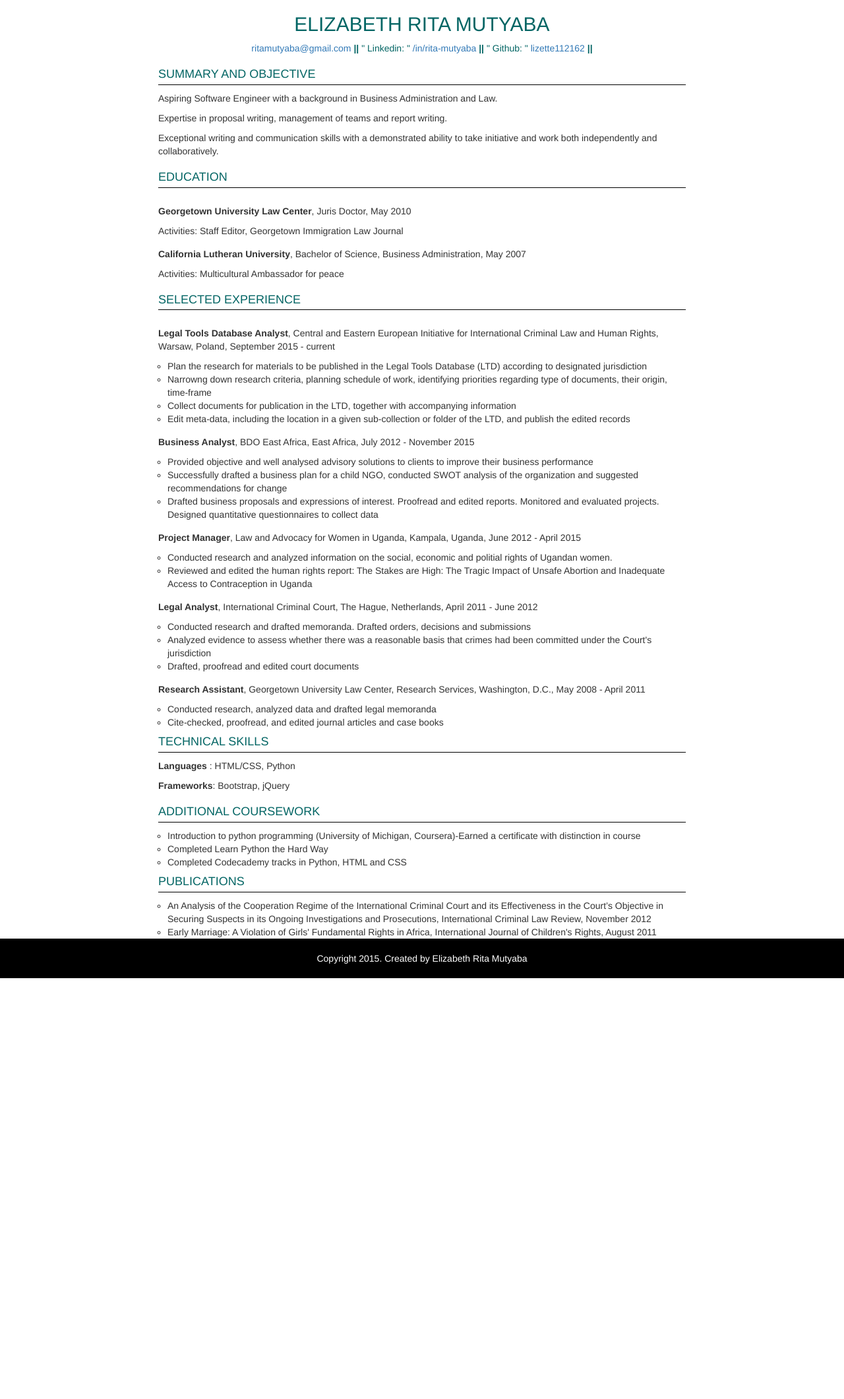
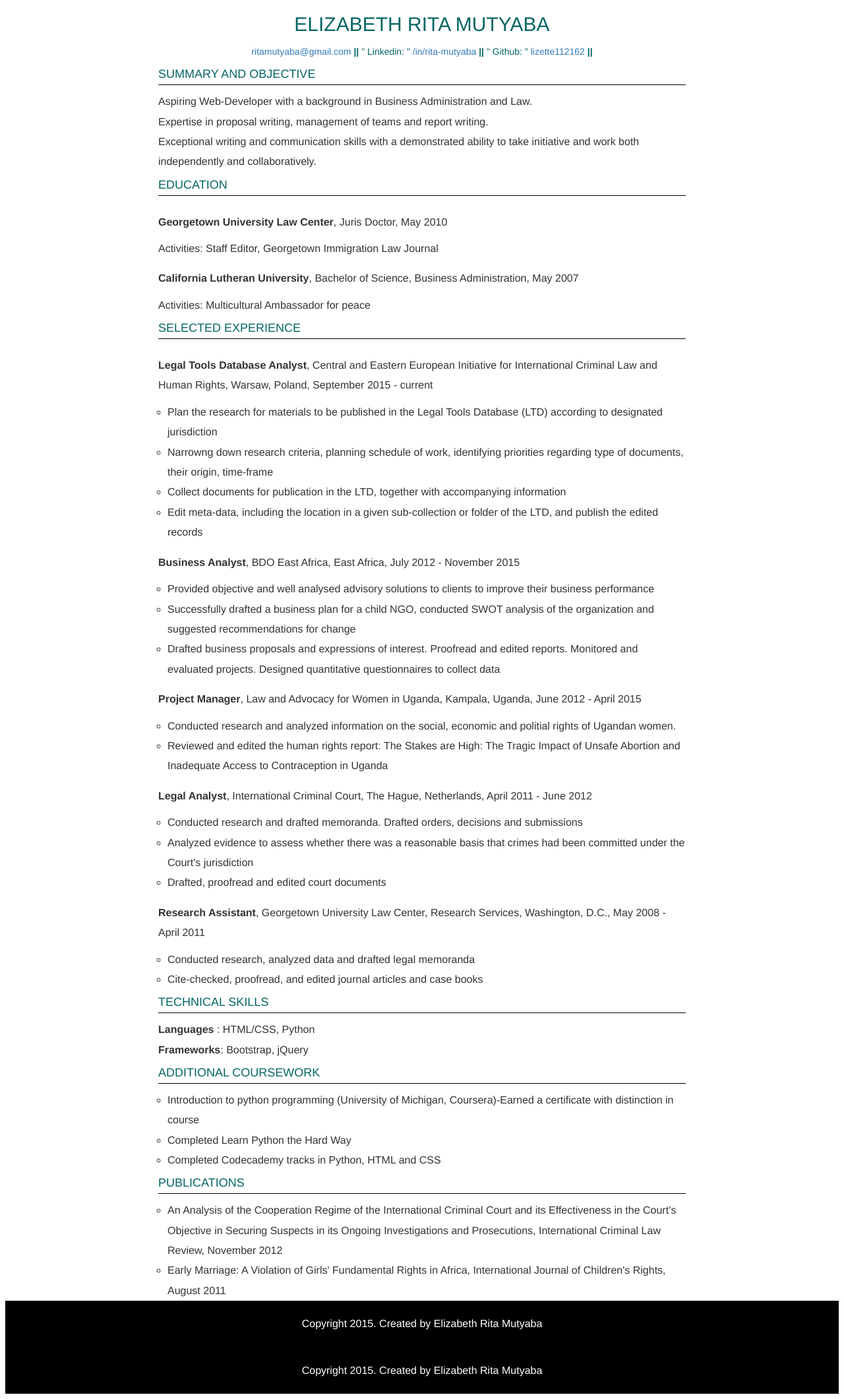
Before and after one commit to lizette112162/resume, a Flask app: page /resume in a window 1280 px wide. Shown: the whole page at 66% size. Before the commit the page ends 1483 px from the top, so only its background shows below. Run offline with Flask 2, Linux system fonts and the light colour scheme; some libraries are stand-ins or nearby versions.

Commit message:
Change the resume html and style documents

```diff
--- a/static/style-resume.css
+++ b/static/style-resume.css
@@ -1,9 +1,9 @@
 html, body, div, span, applet, object, iframe,
-h1, h2, h4, h5, h6, p, blockquote, pre,
+h1, h5, h6, p, blockquote, pre,
 a, abbr, acronym, address, big, cite, code,
 del, dfn, em, img, ins, kbd, q, s, samp,
-small, strike, strong, sub, sup, tt, var,
-b, u, i, center,
+small, strike, sub, sup, tt, var,
+ u, i, center,
 dl, dt, dd, ol, ul, li,
 fieldset, form, label, legend,
 table, caption, tbody, tfoot, thead, tr, th, td,
@@ -34,14 +34,17 @@ body {
 ol, ul {
   list-style: none;
 }
+
 blockquote, q {
   quotes: none;
 }
+
 blockquote:before, blockquote:after,
 q:before, q:after {
   content: '';
   content: none;
 }
+
 table {
   border-collapse: collapse;
   border-spacing: 0;
@@ -81,23 +84,12 @@ table {
   list-style: circle;
   padding-left: 14px;
 }
+
 .resume-field-subtitle {
   margin:15px 0 10px 0;
 }
 
 /*.resume-field-coursework ul {*/
-  list-style: circle;
-  padding-left: 14px;
-}
-
-/*.resume-field-subtitle {*/
-  /*margin:15px 0 10px 0;*/
-}
-
-/*.resume-field-publications ul{*/
-  /*list-style: circle;*/
-  /*padding-left: 14px;*/
-}
 
 .resume-field-publications {
   margin:15px 0 10px 0;
--- a/templates/resume.html
+++ b/templates/resume.html
@@ -1,20 +1,15 @@
-<!DOCTYPE html>
-<html>
+{%  extends 'base.html' %}
 
-<head>
-  <meta charset="utf-8">
-  <meta http-equiv="X-UA-Compatible" content="IE=edge">
-  <meta name="viewport" content="width=device-width, initial-scale=1">
+{% block title %}
+  <title>Resume</title>
+{% endblock %}
 
-  <title>Resume</title>
-  <link type="text/css" rel="stylesheet" href="style-resume.css" />
-  <link rel="stylesheet" href="https://maxcdn.bootstrapcdn.com/bootstrap/3.3.5/css/bootstrap.min.css">
-  <!-- Optional theme -->
-  <link rel="stylesheet" href="https://maxcdn.bootstrapcdn.com/bootstrap/3.3.5/css/bootstrap-theme.min.css">
-</head>
+{% block styles %}
+  <link type="text/css" rel="stylesheet" href="{{ url_for('static', filename='style-resume.css') }}" />
+{% endblock %}
 
-<body>
-  <!-- <div id="container"> -->
+
+  {% block body %}
   <div id="header">
     <h2>ELIZABETH RITA MUTYABA</h2>
     <p> <a href="mailto:ritamutyaba@gmail.com" target="_blank">ritamutyaba@gmail.com</a>
@@ -34,7 +29,7 @@
   <ul class="resume-body">
     <li>
       <h4>SUMMARY AND OBJECTIVE</h4>
-      <p>Aspiring Software Engineer with a background in Business Administration and Law.</p>
+      <p>Aspiring Web-Developer with a background in Business Administration and Law.</p>
       <p>Expertise in proposal writing, management of teams and report writing.</p>
       <p>Exceptional writing and communication skills with a demonstrated ability to take initiative and work both independently and collaboratively.</p>
     </li>
@@ -118,7 +113,5 @@
   </ul>
   </li>
 </ul>
-  <footer id="footer">Copyright 2015. Created by Elizabeth Rita Mutyaba</footer>
-</body>
-
-</html>
+<footer id="footer">Copyright 2015. Created by Elizabeth Rita Mutyaba</footer>
+{% endblock %}
```
